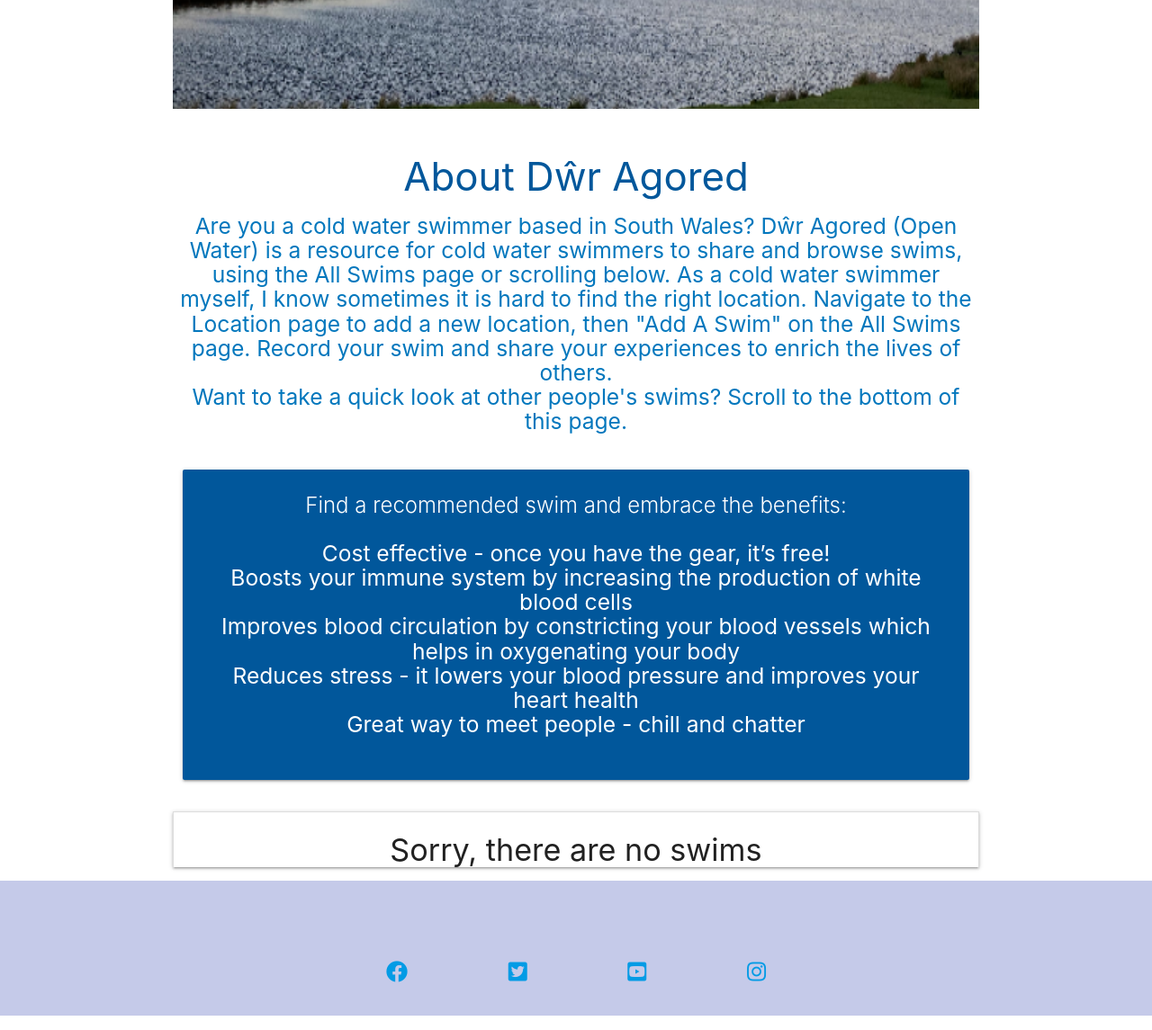
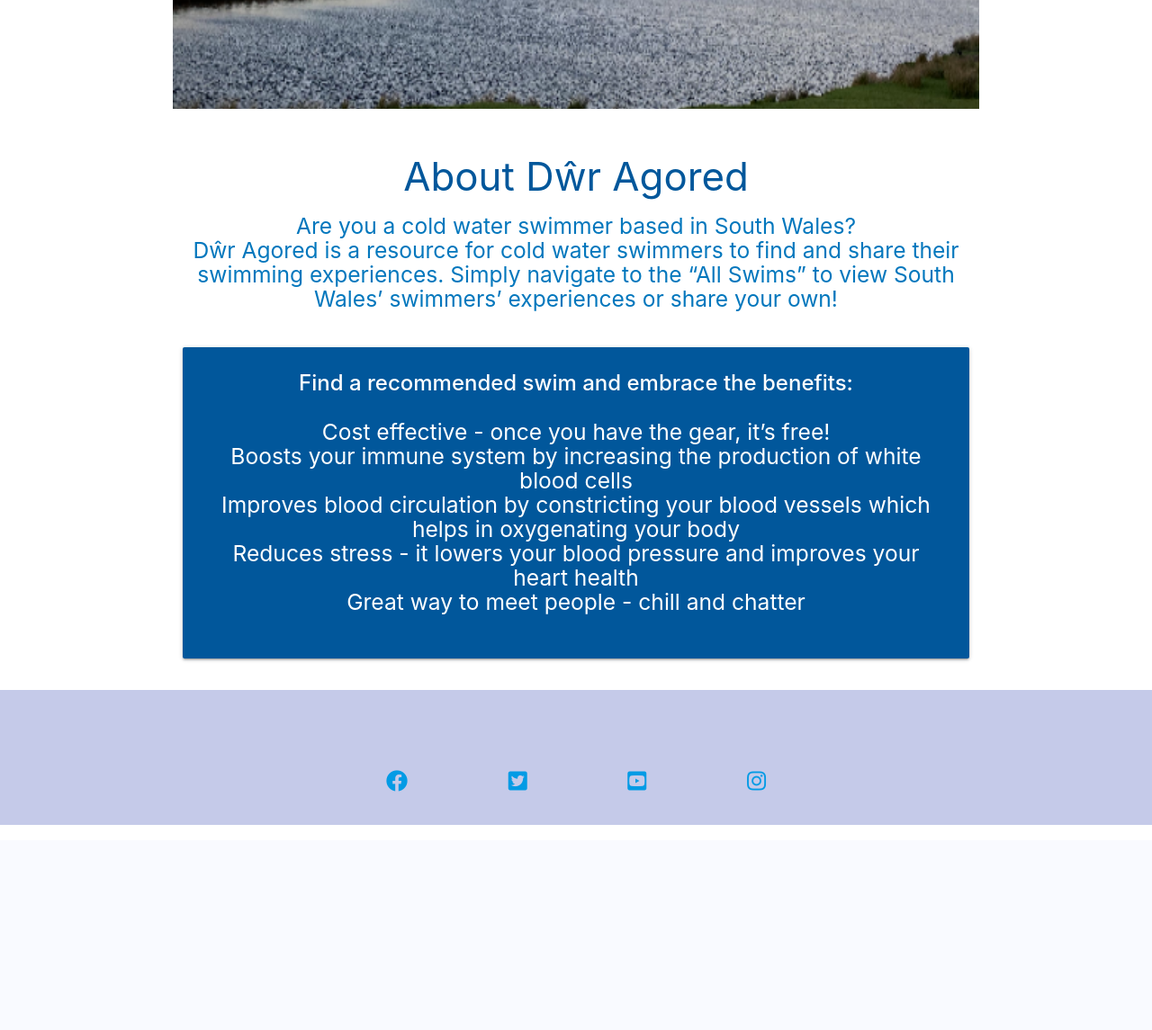
Before and after one commit to mipear/dwragored, a Flask app: page / in a window 1280 px wide. Shown: the part 638-1783 px from the top of the page at 90% size. After the commit the page ends 1555 px from the top, so only its background shows below. Run offline with Flask 2, Linux system fonts and the light colour scheme.

Commit message:
Changed text on Homepage to better user navigation

```diff
--- a/dwragored/templates/homepage.html
+++ b/dwragored/templates/homepage.html
@@ -22,15 +22,9 @@
         <h3 class="light-blue-text text-darken-4 center-align">About Dŵr Agored</h3>
         <h5 class="light-blue-text text-darken-3 center-align">
             Are you a cold water swimmer based in South Wales?
-            Dŵr Agored (Open Water)
-            is a resource for cold water swimmers to share and browse swims, using the All Swims page or scrolling below.
-            As a cold water swimmer myself, I know sometimes it is hard to find the right
-            location.
-
-            Navigate to the Location page to add a new location, then "Add A Swim" on the All Swims page.
-            Record your swim and share your experiences to enrich the lives of others.
             <br>
-            Want to take a quick look at other people's swims? Scroll to the bottom of this page.
+            Dŵr Agored is a resource for cold water swimmers to find and share their swimming experiences.
+            Simply navigate to the “All Swims” to view South Wales’ swimmers’ experiences or share your own!
         </h5>
     </div>
 </section>
@@ -42,7 +36,9 @@
         <div class="col s12">
             <div class="card light-blue darken-4 center-align">
                 <div class="card-content white-text">
-                    <span class="card-title">Find a recommended swim and embrace the benefits:</span>
+                    <span class="card-title">
+                        <strong>Find a recommended swim and embrace the benefits:</strong>
+                    </span>
                     <h5>
                         <ul>
                             <li>Cost effective - once you have the gear, it’s free!</li>
@@ -61,26 +57,4 @@
     </div>
 </section>
 
-<!-- All Swim posts -->
-<ul class="collapsible">
-    {% if myswim|length > 0 %}
-    {% for swim in myswim|sort(attribute="date") %}
-    <li>
-        <div class="collapsible-header white-text light-blue darken-4">
-            <i class="fas fa-caret-down"></i>
-            <strong>{{ swim.myswim_title }}</strong> : {{ swim.date.strftime("%d
-            %B, %Y") }}
-        </div>
-        <div class="collapsible-body">
-            <strong>{{ swim.location }}</strong>
-            <p>{{ swim.myswim_description }}</p>
-            <span><strong>How clean was this swim?</strong> {{ swim.cleanliness_rating }}</span>
-            <p><strong>I would go again! </strong> {{ swim.go_again }}</p>
-    </li>
-    {% endfor %}
-    {% else %}
-    <h4 class="center-align alert-text">Sorry, there are no swims</h4>
-    {% endif %}
-</ul>
-
 {% endblock %}
```
